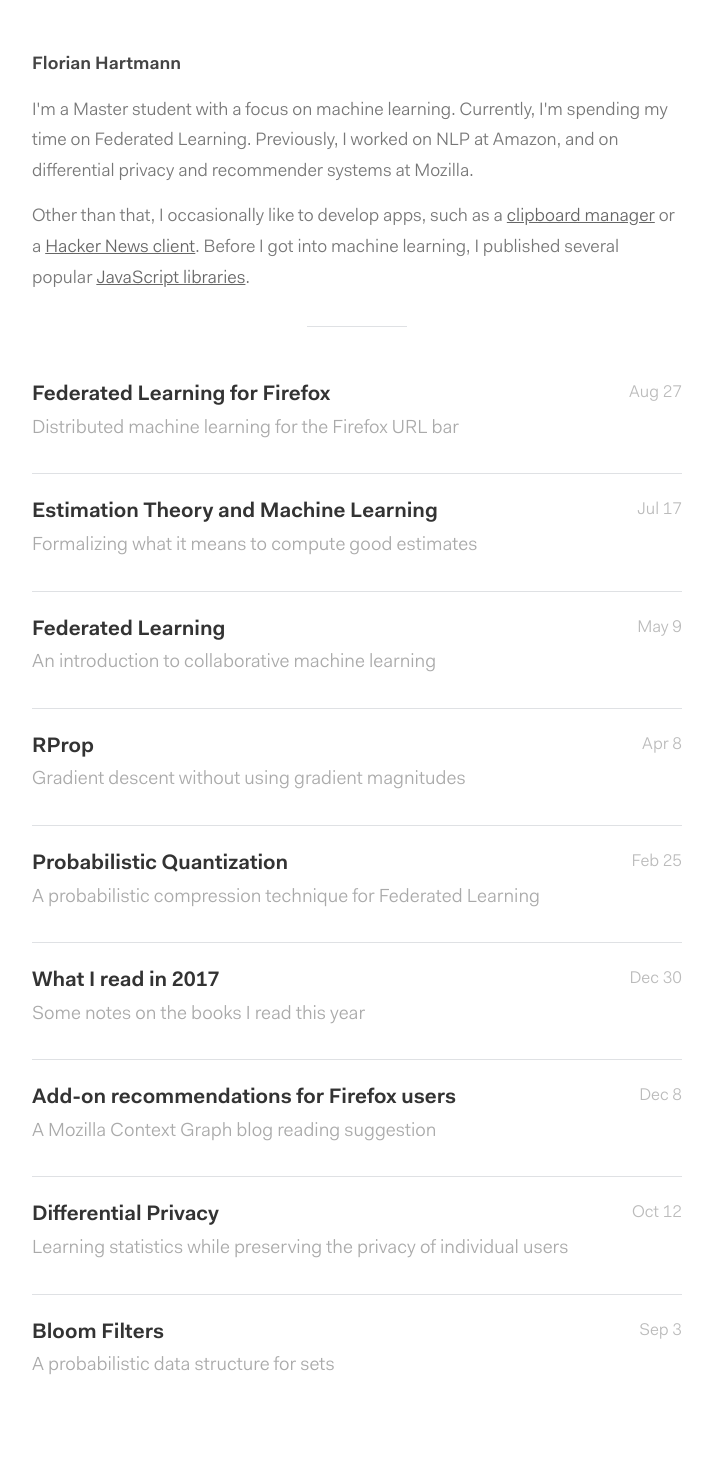
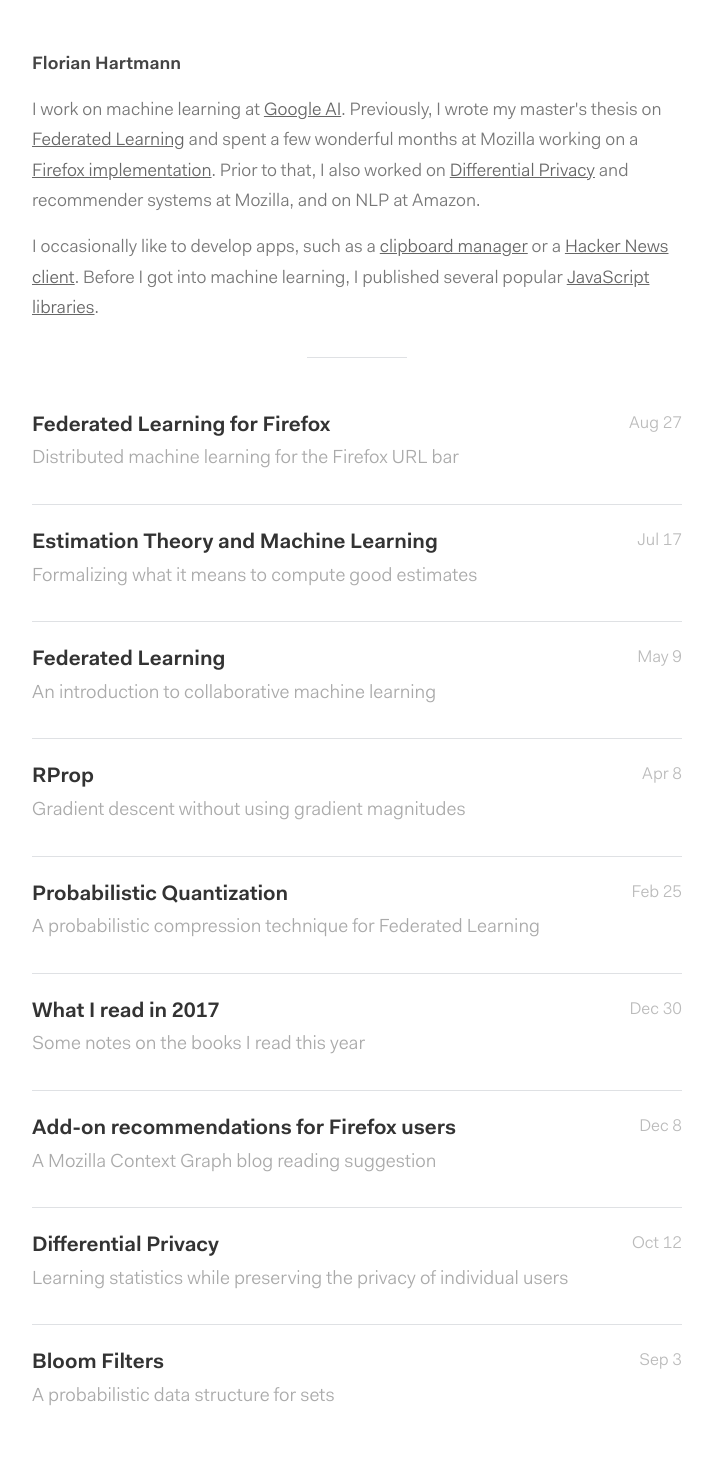
Before and after one commit to florian/florian.github.io, a Jekyll site: the page built from index.html, in a window 1280 px wide. Shown: the whole page, without its empty margins (283-996 px from the left). Built offline with Jekyll 4.4.1, drawn with Linux system fonts in a browser that asks for light colours; the list of posts is cut into pages by our own code; before the commit the page ends 1446 px from its top, so only the background shows below that.

Commit message:
Change bio to reflect joining Google

```diff
--- a/index.html
+++ b/index.html
@@ -4,11 +4,19 @@ layout: default
 
 <div class="header-intro">
   <h2>Florian Hartmann</h2>
-  <p>I'm a Master student with a focus on machine learning. Currently, I'm
-  spending my time on Federated Learning. Previously, I worked on NLP at Amazon,
-  and on differential privacy and recommender systems at Mozilla.</p>
+  <p>
+  I work on machine learning at
+    <a href="https://ai.google">Google AI</a>.
+  Previously, I wrote my master's thesis on
+    <a href="{{ site.baseurl }}{% link _posts/2018-05-09-federated-learning.md %}">Federated Learning</a>
+  and spent a few wonderful months at Mozilla working on a
+    <a href="{{ site.baseurl }}{% link _posts/2018-08-27-federated-learning-firefox.md %}">Firefox implementation</a>.
+  Prior to that, I also worked on
+    <a href="{{ site.baseurl }}{% link _posts/2017-10-12-differential-privacy.md %}">Differential Privacy</a>
+  and recommender systems at Mozilla, and on NLP at Amazon.
+  </p>
 
-  <p>Other than that, I occasionally like to develop apps, such as a <a
+  <p>I occasionally like to develop apps, such as a <a
     href="https://florian.github.io/clipgerapp/">clipboard manager</a> or a <a
     href="https://florian.github.io/HNClient/">Hacker News client</a>.
   Before I got into machine learning, I published several popular
```
Also changed, not shown: 1 other file.
